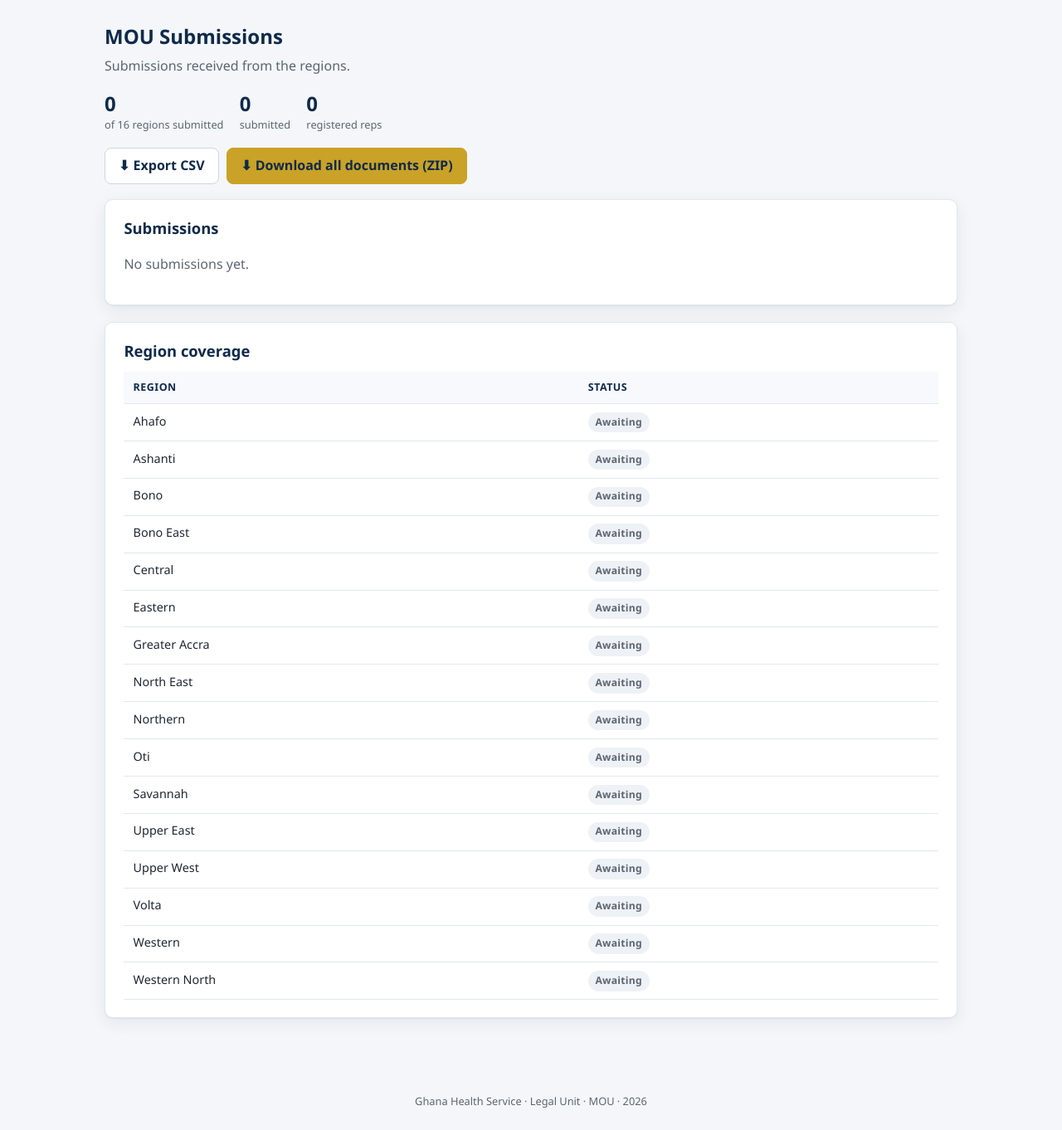
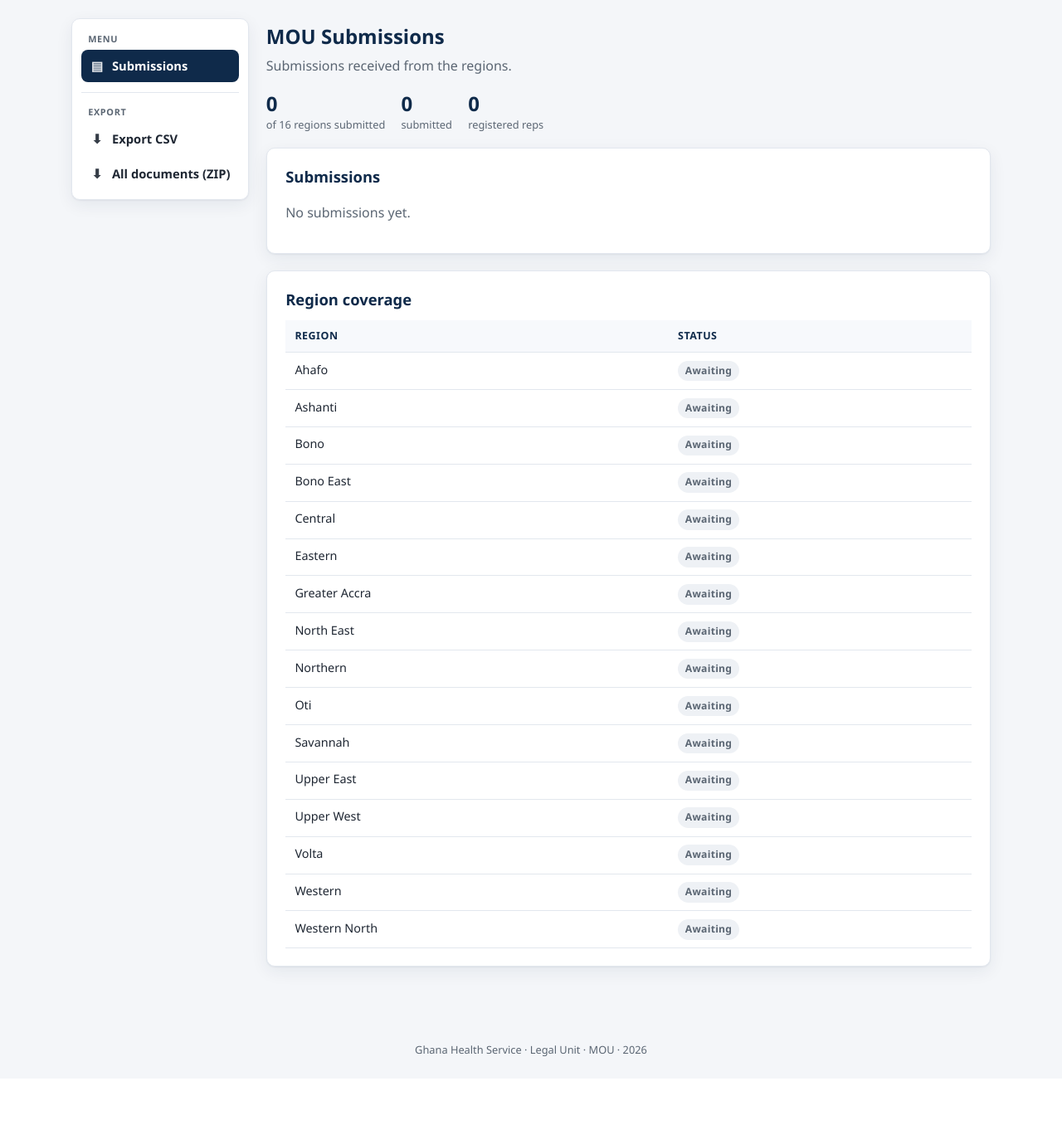
Before and after one commit to mskh4n168/ghs-mou-portal, a Flask app: page /admin in a window 1280 px wide. Shown: the part 65-1427 px from the top of the page at 83% size. After the commit the page ends 1339 px from the top, so only its background shows below. Run offline with Flask 3, Linux system fonts and the light colour scheme; the visitor is signed in with stand-in values (Sample User, id 1); data comes from the database, SQL or seed files in the repository; data that the repository does not hold is empty.

Commit message:
Admin: left sidebar layout with Submissions menu
Add an app shell with a left sidebar for the admin pages (Submissions
menu item + Export CSV / ZIP actions), replacing the raw single-column
dashboard. Factor flashes into a partial; admin pages extend a new
admin_base layout.

Co-Authored-By: Claude Opus 4.8 <noreply@anthropic.com>

```diff
--- a/app.py
+++ b/app.py
@@ -469,7 +469,7 @@ def create_app():
         ).fetchall()
         return render_template(
             "admin.html", rows=rows, reps=reps, regions=REGIONS,
-            submitted_regions=submitted_regions,
+            submitted_regions=submitted_regions, active="submissions",
         )
 
     @app.route("/admin/submission/<int:sub_id>")
@@ -483,7 +483,8 @@ def create_app():
         ).fetchone()
         if not sub:
             abort(404)
-        return render_template("admin_detail.html", sub=sub, docs=docs_for(sub_id))
+        return render_template("admin_detail.html", sub=sub, docs=docs_for(sub_id),
+                               active="submissions")
 
     @app.route("/admin/export.csv")
     @admin_required
--- a/static/style.css
+++ b/static/style.css
@@ -144,3 +144,38 @@ table.tbl tr:hover td { background: #fafbfe; }
 .muted { color: var(--muted); }
 .right { text-align: right; }
 .footer { text-align: center; color: var(--muted); font-size: .8rem; padding: 1.5rem 1rem; }
+
+/* ---- app shell with left sidebar (admin) ---- */
+.appshell {
+    display: flex; gap: 1.3rem; align-items: flex-start;
+    max-width: 1140px; margin: 0 auto; padding: 1.4rem 1rem 3rem;
+}
+.sidebar {
+    flex: 0 0 214px; position: sticky; top: 1.4rem;
+    background: var(--card); border: 1px solid var(--line);
+    border-radius: var(--radius); box-shadow: var(--shadow); padding: .7rem;
+}
+.appmain { flex: 1 1 auto; min-width: 0; }   /* min-width:0 lets tables scroll inside */
+.sidebar nav { display: flex; flex-direction: column; gap: .15rem; }
+.navgroup { display: flex; flex-direction: column; gap: .15rem; }
+.navgroup + .navgroup { margin-top: .6rem; padding-top: .6rem; border-top: 1px solid var(--line); }
+.navlabel {
+    font-size: .68rem; text-transform: uppercase; letter-spacing: .06em;
+    color: var(--muted); font-weight: 700; padding: .3rem .5rem .1rem;
+}
+.navitem {
+    display: flex; align-items: center; gap: .55rem; padding: .5rem .6rem;
+    border-radius: 8px; color: var(--ink); text-decoration: none;
+    font-weight: 600; font-size: .92rem;
+}
+.navitem:hover { background: #f0f4fa; }
+.navitem.active { background: var(--navy); color: #fff; }
+.navitem .ic { width: 1.15rem; text-align: center; opacity: .9; font-size: .95rem; }
+@media (max-width: 760px) {
+    .appshell { flex-direction: column; gap: 1rem; }
+    .sidebar { position: static; width: 100%; flex-basis: auto; }
+    .sidebar nav { flex-direction: row; flex-wrap: wrap; }
+    .navgroup { flex-direction: row; flex-wrap: wrap; align-items: center; }
+    .navgroup + .navgroup { margin-top: .3rem; padding-top: .3rem; }
+    .navlabel { width: 100%; }
+}
--- /dev/null
+++ b/templates/_flashes.html
@@ -0,0 +1,5 @@
+{% with messages = get_flashed_messages(with_categories=true) %}
+    {% for category, msg in messages %}
+        <div class="flash {{ category }}">{{ msg }}</div>
+    {% endfor %}
+{% endwith %}
--- a/templates/admin.html
+++ b/templates/admin.html
@@ -1,5 +1,5 @@
-{% extends "base.html" %}
-{% block title %}Admin dashboard{% endblock %}
+{% extends "admin_base.html" %}
+{% block title %}Submissions{% endblock %}
 {% block content %}
 {% set submitted_rows = rows | selectattr('status', 'equalto', 'submitted') | list %}
 
@@ -10,11 +10,6 @@
     <div class="s"><b>{{ submitted_regions | length }}</b><span>of {{ regions | length }} regions submitted</span></div>
     <div class="s"><b>{{ submitted_rows | length }}</b><span>submitted</span></div>
     <div class="s"><b>{{ reps | length }}</b><span>registered reps</span></div>
-</div>
-
-<div class="actions" style="margin-bottom:1.1rem;">
-    <a class="btn ghost" href="{{ url_for('admin_export_csv') }}">⬇ Export CSV</a>
-    <a class="btn gold" href="{{ url_for('admin_download_all') }}">⬇ Download all documents (ZIP)</a>
 </div>
 
 <div class="card">
--- /dev/null
+++ b/templates/admin_base.html
@@ -0,0 +1,24 @@
+{% extends "base.html" %}
+{% block main %}
+<div class="appshell">
+    <aside class="sidebar">
+        <nav>
+            <div class="navgroup">
+                <div class="navlabel">Menu</div>
+                <a class="navitem {{ 'active' if active == 'submissions' }}" href="{{ url_for('admin') }}">
+                    <span class="ic">▤</span> Submissions
+                </a>
+            </div>
+            <div class="navgroup">
+                <div class="navlabel">Export</div>
+                <a class="navitem" href="{{ url_for('admin_export_csv') }}"><span class="ic">⬇</span> Export CSV</a>
+                <a class="navitem" href="{{ url_for('admin_download_all') }}"><span class="ic">⬇</span> All documents (ZIP)</a>
+            </div>
+        </nav>
+    </aside>
+    <section class="appmain">
+        {% include "_flashes.html" %}
+        {% block content %}{% endblock %}
+    </section>
+</div>
+{% endblock %}
--- a/templates/admin_detail.html
+++ b/templates/admin_detail.html
@@ -1,4 +1,4 @@
-{% extends "base.html" %}
+{% extends "admin_base.html" %}
 {% block title %}{{ sub.region }} — MOU{% endblock %}
 {% block content %}
 <div style="margin-bottom:1rem;"><a class="muted" href="{{ url_for('admin') }}">← Back to all submissions</a></div>
--- a/templates/base.html
+++ b/templates/base.html
@@ -37,14 +37,12 @@
     </div>
 </header>
 
+{% block main %}
 <main class="wrap {% block wrapclass %}{% endblock %}">
-    {% with messages = get_flashed_messages(with_categories=true) %}
-        {% for category, msg in messages %}
-            <div class="flash {{ category }}">{{ msg }}</div>
-        {% endfor %}
-    {% endwith %}
+    {% include "_flashes.html" %}
     {% block content %}{% endblock %}
 </main>
+{% endblock %}
 
 <footer class="footer">
     Ghana Health Service · Legal Unit · MOU · {{ current_year }}
```
